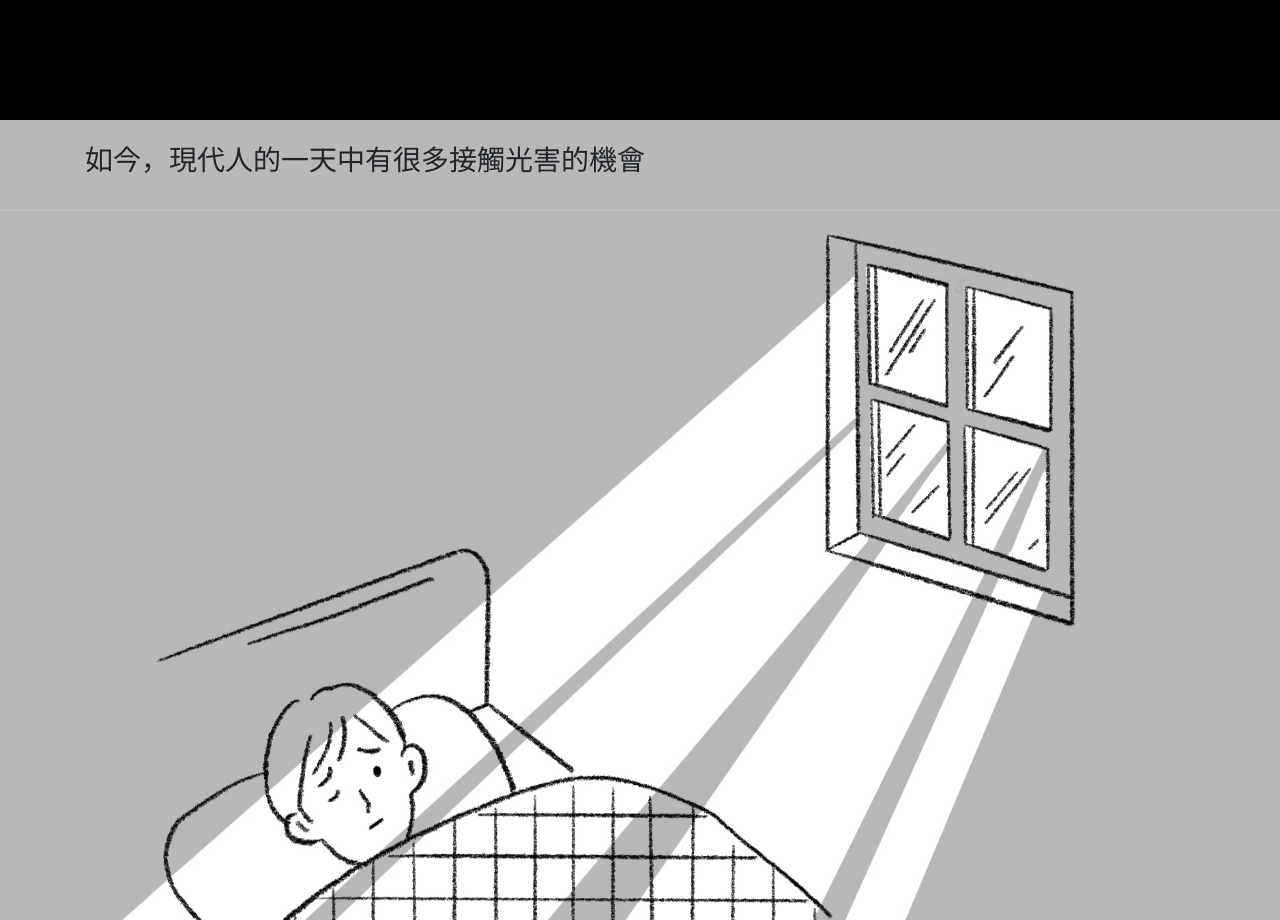
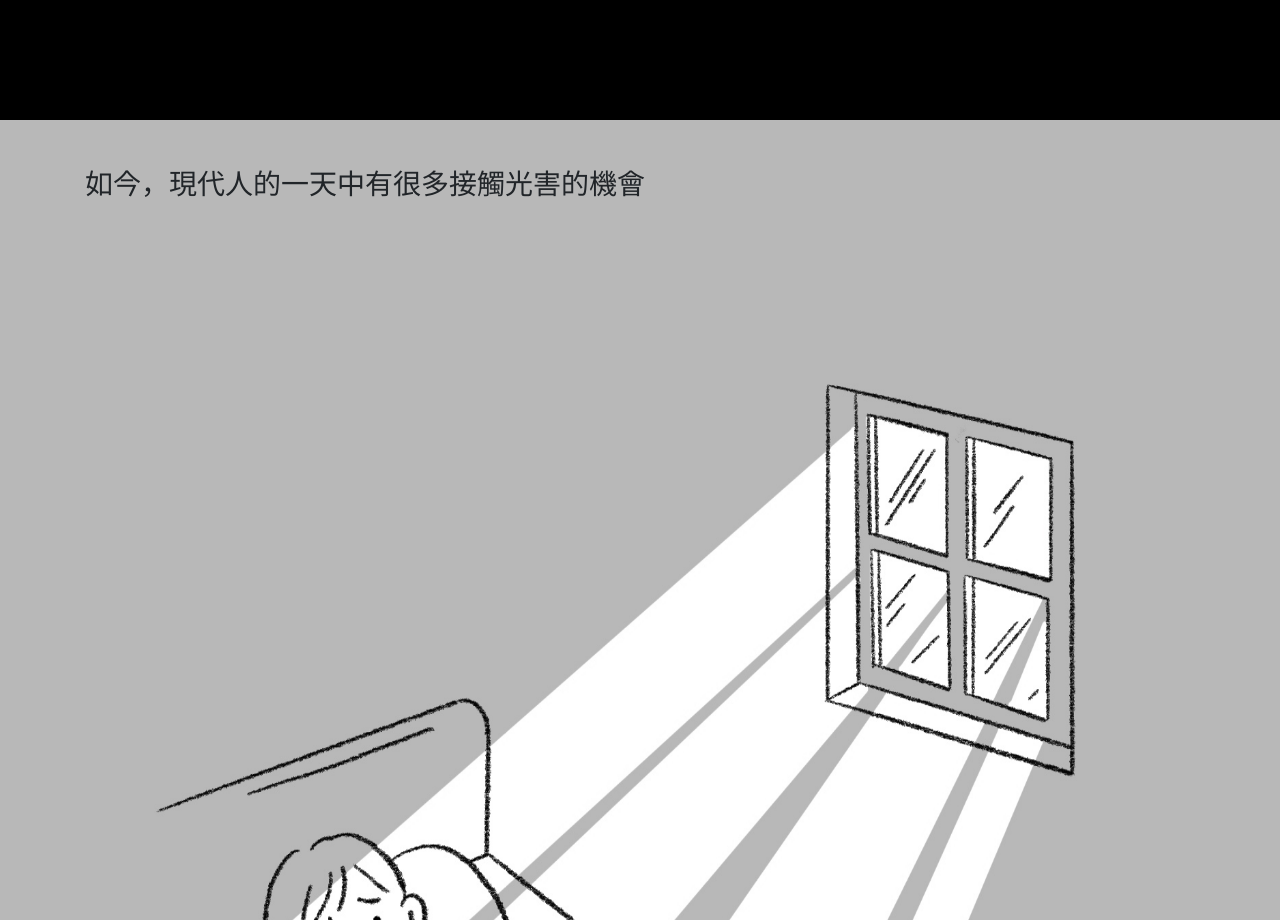
Before and after one commit to binko8059/web-storytelling, a plain HTML site: page Final/light.html in a window 1280 px wide. Shown: the part 2580-3500 px from the top of the page. Drawn offline with nearby package versions, Linux system fonts and the light colour scheme.

Commit message:
Update light.html

```diff
--- a/Final/light.html
+++ b/Final/light.html
@@ -61,12 +61,14 @@
     </div>
 
     <!-- story -->
-    <div style="background-color: #b8b8b8;">
-        <br>
-        <div class="container align-self-start justify-content-center">
+    <div style="height:30vh;background-color: #b8b8b8;">
+
+        <div class="container justify-content-center">
+            <br> <br>
             <h3>如今，現代人的一天中有很多接觸光害的機會</h3>
+            <br> <br>
         </div>
-        <br>
+
     </div>
 
     <div style="height:400vh;">
```
